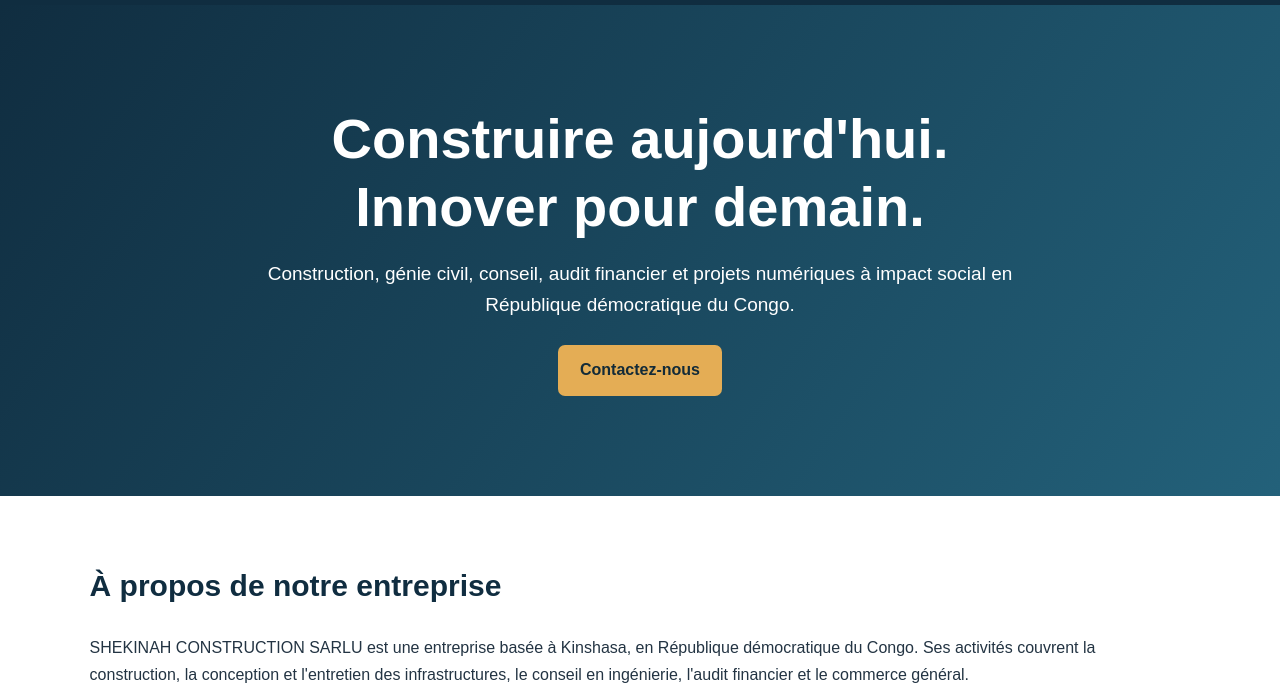
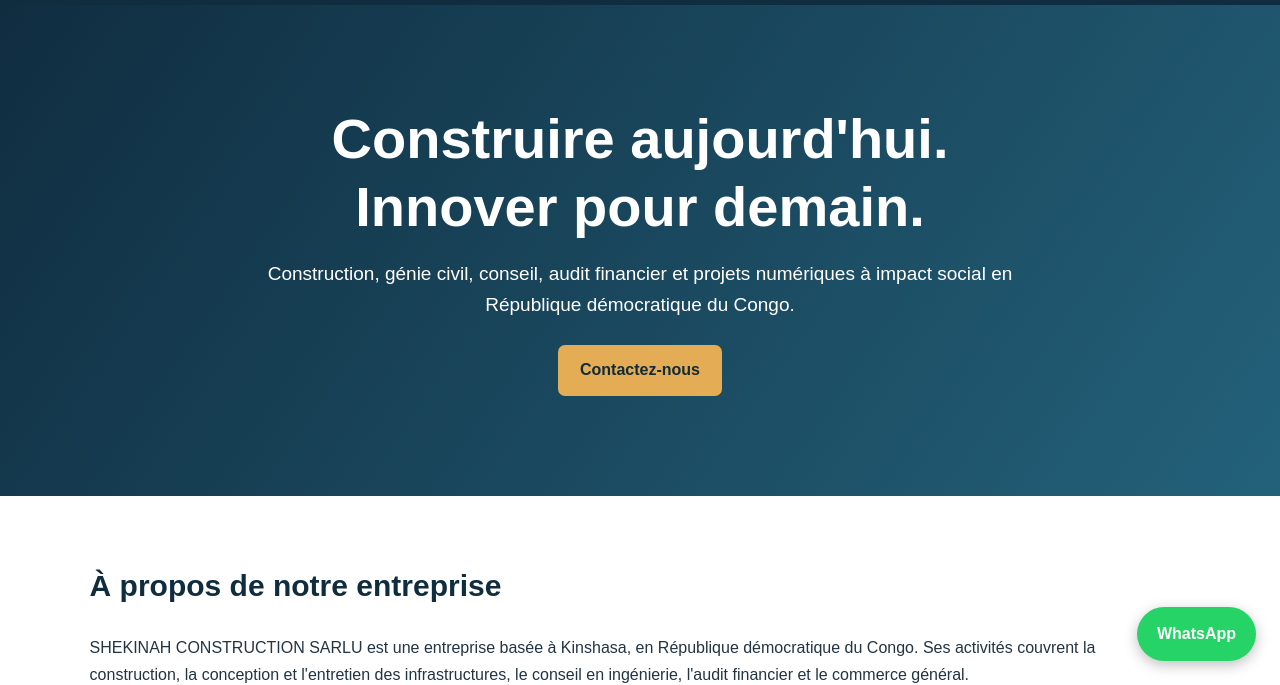
Before and after one commit to salama-ai-protection/shekinah-construction, a plain HTML site: page index.html in a window 1280 px wide. Shown: the part 115-800 px from the top of the page. Drawn offline with Linux system fonts and the light colour scheme.

Commit message:
Update index.html

```diff
--- a/index.html
+++ b/index.html
@@ -30,6 +30,7 @@
     @media(max-width:600px){header{justify-content:center;text-align:center}nav a{display:inline-block;margin:5px}section{padding:45px 6%}.hero{padding:70px 6%}}
   </style>
 </head>
+
 <body>
   <header>
 
@@ -105,5 +106,36 @@
     <p>© 2026 SHEKINAH CONSTRUCTION SARLU — Tous droits réservés.</p>
     <p>Kinshasa, République démocratique du Congo</p>
   </footer>
+
+<!-- Bouton WhatsApp professionnel -->
+<a href="https://wa.me/243816640512?text=Bonjour%2C%20je%20souhaite%20obtenir%20des%20informations%20sur%20vos%20services."
+   class="whatsapp-btn"
+   target="_blank"
+   rel="noopener noreferrer"
+   aria-label="Contacter SHEKINAH CONSTRUCTION sur WhatsApp">
+  WhatsApp
+</a>
+
+<style>
+.whatsapp-btn {
+  position: fixed;
+  bottom: 24px;
+  right: 24px;
+  background: #25D366;
+  color: white;
+  padding: 14px 20px;
+  border-radius: 50px;
+  text-decoration: none;
+  font-family: Arial, sans-serif;
+  font-size: 16px;
+  font-weight: bold;
+  box-shadow: 0 4px 14px rgba(0,0,0,0.25);
+  z-index: 9999;
+}
+.whatsapp-btn:hover {
+  background: #128C7E;
+}
+</style>
+
 </body>
 </html>
```
